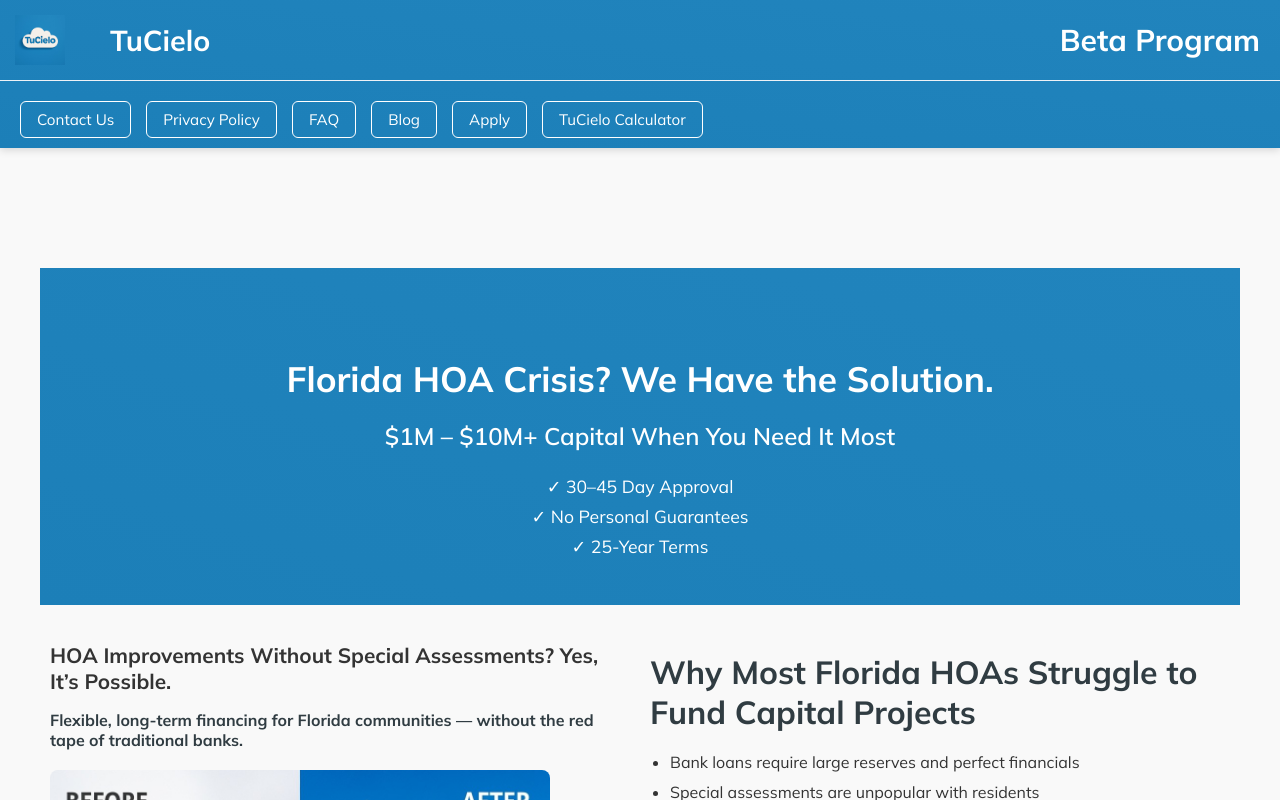
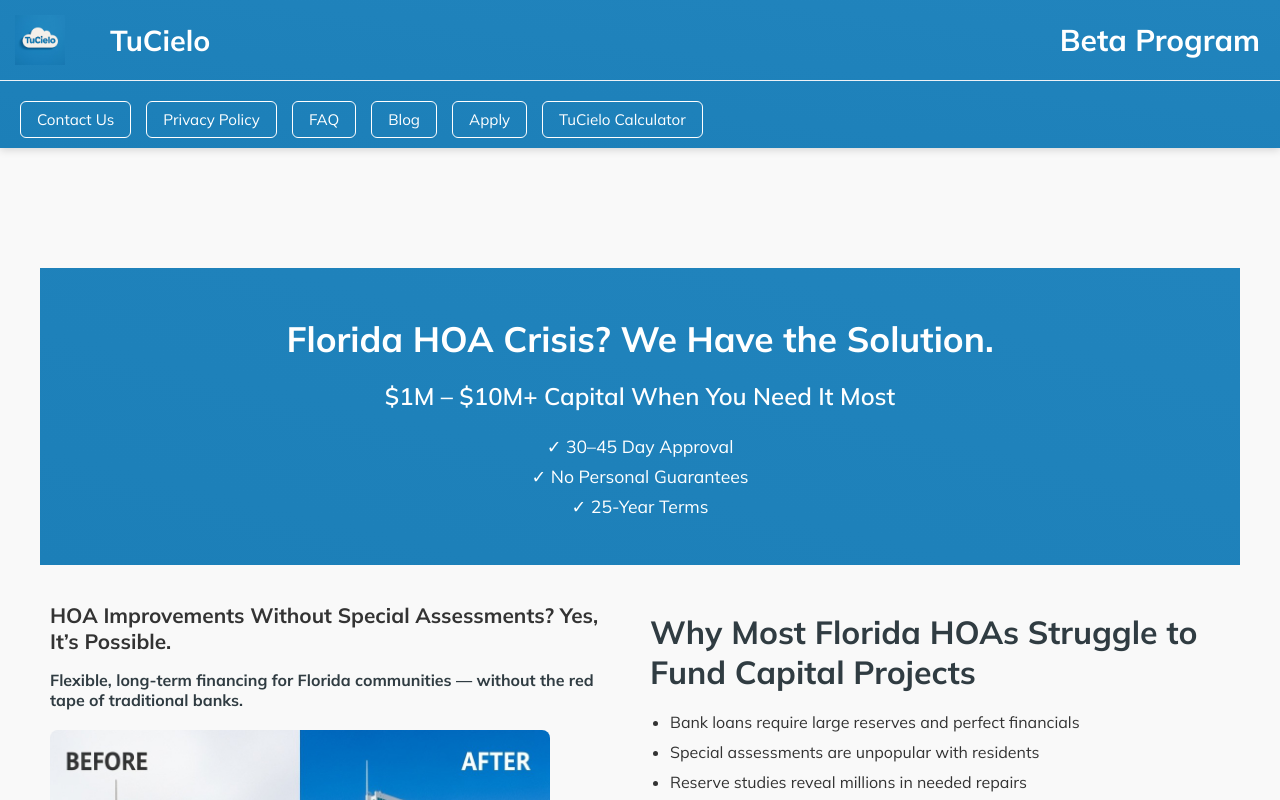
Before and after one commit to MetaCapFin/tu-cielo-site, a React (Create React App) app: page / in a window 1280 px wide. Shown: the top 800 px of the page. Built offline with nearby package versions, Linux system fonts and the light colour scheme.

Commit message:
Update App.css

```diff
--- a/src/App.css
+++ b/src/App.css
@@ -122,6 +122,8 @@
   padding: 60px 20px 40px;
   text-align: center;
   font-family: 'Mulish', sans-serif;
+  margin-top: 0;
+  padding-top: 20px;
 }
 
 .hero-content h1 {
```
